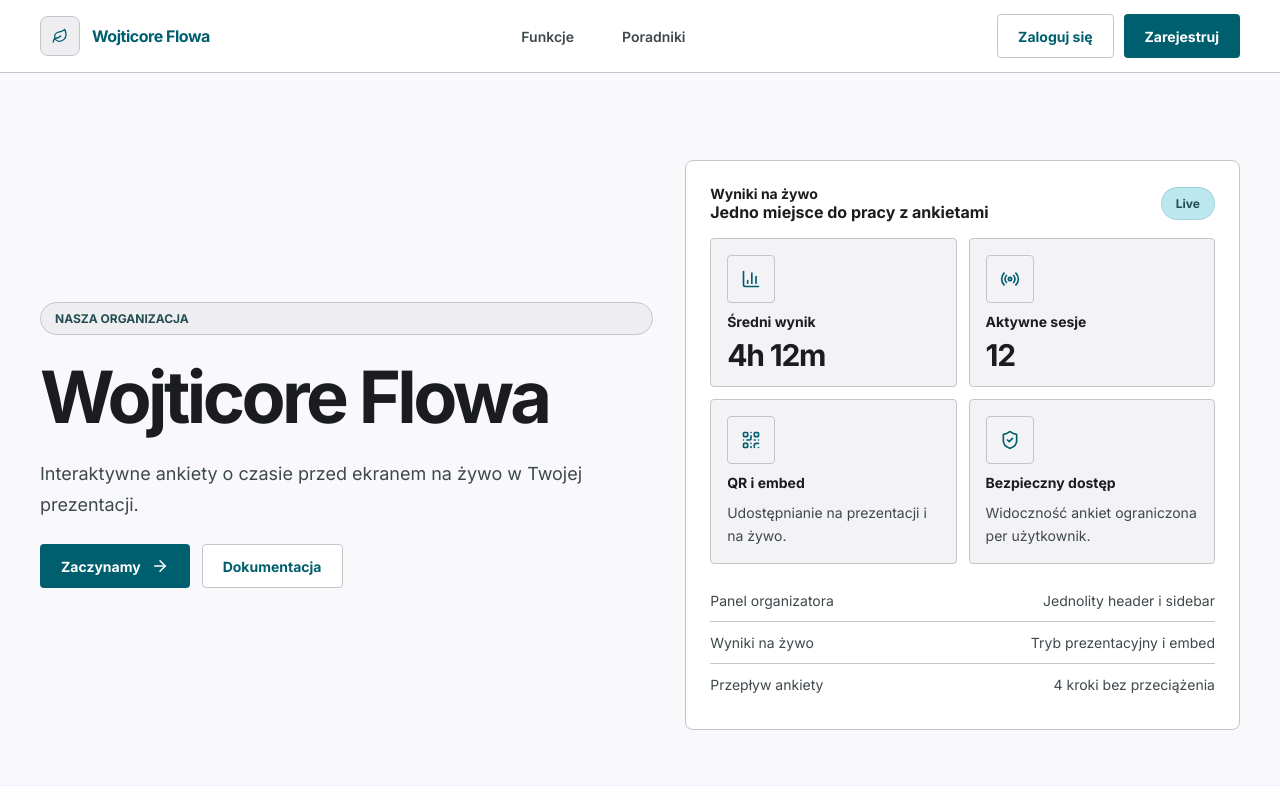
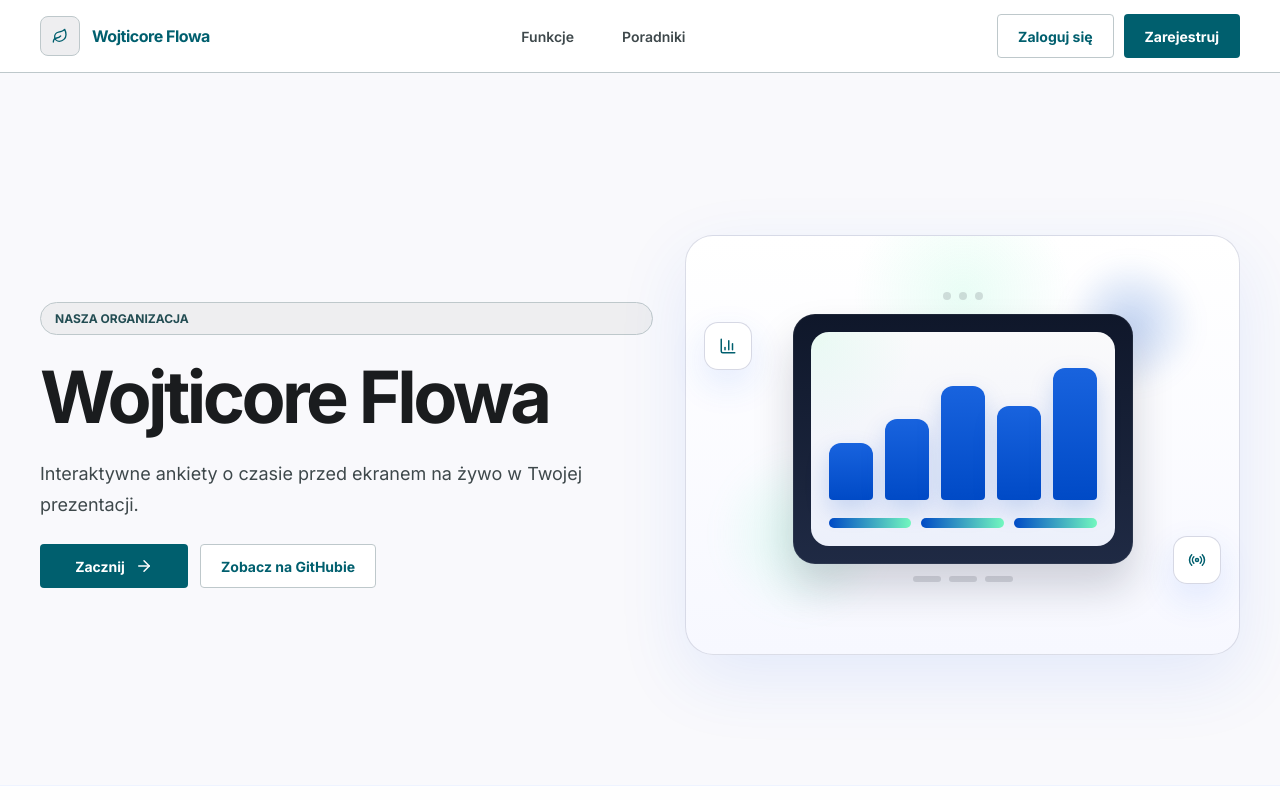
Before and after one commit to wmatewski/flowa, a Next.js app: page / in a window 1280 px wide. Shown: the top 800 px of the page. Built offline with nearby package versions, Linux system fonts and the light colour scheme; no server answers.

Commit message:
feat: update live session page with enhanced iframe code and new visual components

```diff
--- a/src/app/globals.css
+++ b/src/app/globals.css
@@ -407,34 +407,151 @@ input[type="number"] {
   flex-wrap: wrap;
 }
 
-.wf-hero-media {
+.wf-hero-primary-link {
+  min-width: 148px;
+}
+
+.wf-hero-visual {
+  display: grid;
+  place-items: center;
+}
+
+.wf-hero-visual-card {
   position: relative;
-  overflow: hidden;
-  border-radius: var(--radius-lg);
-  box-shadow: var(--shadow-md);
+  width: 100%;
   min-height: 420px;
-  background: #0f1722;
-}
-
-.wf-hero-media img {
-  width: 100%;
-  height: 100%;
-  object-fit: cover;
-  opacity: 0.92;
-}
-
-.wf-hero-overlay {
+  padding: 34px;
+  border-radius: 28px;
+  background:
+    radial-gradient(circle at 50% 14%, rgba(108, 248, 187, 0.14), transparent 24%),
+    linear-gradient(180deg, #ffffff 0%, #f7f8ff 100%);
+  border: 1px solid rgba(195, 198, 215, 0.6);
+  box-shadow: 0 24px 70px rgba(37, 99, 235, 0.1);
+}
+
+.wf-hero-visual-accent {
   position: absolute;
-  left: 24px;
-  right: 24px;
-  bottom: 24px;
-  background: rgba(255, 255, 255, 0.88);
-  backdrop-filter: blur(12px);
-  padding: 16px 18px;
-  border-radius: 16px;
+  inset: auto;
+  border-radius: 999px;
+  background: radial-gradient(circle, rgba(0, 74, 198, 0.24), rgba(0, 74, 198, 0) 70%);
+  filter: blur(10px);
+}
+
+.wf-hero-visual-accent-top {
+  top: 22px;
+  right: 42px;
+  width: 132px;
+  height: 132px;
+}
+
+.wf-hero-visual-accent-bottom {
+  left: 26px;
+  bottom: 30px;
+  width: 180px;
+  height: 180px;
+  background: radial-gradient(circle, rgba(108, 248, 187, 0.18), rgba(108, 248, 187, 0) 68%);
+}
+
+.wf-hero-visual-monitor {
+  position: relative;
+  z-index: 1;
+  width: min(100%, 340px);
+  margin: 22px auto 0;
+}
+
+.wf-hero-visual-monitor-topbar {
+  display: flex;
+  gap: 8px;
+  justify-content: center;
+  margin-bottom: 14px;
+}
+
+.wf-hero-visual-monitor-topbar span {
+  width: 8px;
+  height: 8px;
+  border-radius: 999px;
+  background: rgba(67, 70, 85, 0.18);
+}
+
+.wf-hero-visual-monitor-screen {
+  padding: 18px;
+  border-radius: 22px;
+  background: linear-gradient(180deg, #0f172a 0%, #1f2a44 100%);
+  box-shadow: inset 0 0 0 1px rgba(255, 255, 255, 0.06), 0 24px 40px rgba(15, 23, 42, 0.18);
+}
+
+.wf-hero-visual-chart {
+  display: grid;
+  gap: 18px;
+  padding: 18px;
+  border-radius: 18px;
+  background:
+    radial-gradient(circle at top left, rgba(108, 248, 187, 0.12), transparent 28%),
+    linear-gradient(180deg, rgba(255, 255, 255, 0.98), rgba(241, 245, 255, 0.98));
+}
+
+.wf-hero-visual-bars {
+  display: grid;
+  grid-template-columns: repeat(5, minmax(0, 1fr));
+  align-items: end;
+  gap: 12px;
+  min-height: 150px;
+}
+
+.wf-hero-visual-bars span {
+  border-radius: 12px 12px 4px 4px;
+  background: linear-gradient(180deg, rgba(0, 83, 219, 0.9), rgba(0, 74, 198, 1));
+  box-shadow: 0 10px 24px rgba(0, 74, 198, 0.18);
+}
+
+.wf-hero-visual-rings {
   display: flex;
   justify-content: space-between;
-  align-items: center;
+  gap: 10px;
+}
+
+.wf-hero-visual-ring {
+  flex: 1;
+  height: 10px;
+  border-radius: 999px;
+  background: linear-gradient(90deg, rgba(0, 74, 198, 1), rgba(108, 248, 187, 0.95));
+}
+
+.wf-hero-visual-dock {
+  display: flex;
+  justify-content: center;
+  gap: 8px;
+  margin-top: 12px;
+}
+
+.wf-hero-visual-dock span {
+  width: 28px;
+  height: 6px;
+  border-radius: 999px;
+  background: rgba(67, 70, 85, 0.18);
+}
+
+.wf-hero-visual-floating {
+  position: absolute;
+  width: 48px;
+  height: 48px;
+  display: grid;
+  place-items: center;
+  border-radius: 14px;
+  background: rgba(255, 255, 255, 0.96);
+  border: 1px solid rgba(195, 198, 215, 0.68);
+  box-shadow: 0 14px 36px rgba(37, 99, 235, 0.12);
+  color: var(--primary);
+}
+
+.wf-hero-visual-floating-left {
+  top: 86px;
+  left: 18px;
+}
+
+.wf-hero-visual-floating-right {
+  right: 18px;
+  bottom: 70px;
 }
 
 .wf-feature-section {
--- a/src/app/live/[sessionId]/page.tsx
+++ b/src/app/live/[sessionId]/page.tsx
@@ -13,6 +13,7 @@ import { getAuthenticatedAdmin } from "@/lib/admin-auth";
 import { getLiveSessionDataForAccess } from "@/lib/data";
 import { publicEnv } from "@/lib/env/public";
 import { formatMinutes } from "@/lib/format";
+import { escapeHtmlAttribute } from "@/lib/html";
 import { buildSessionPublicUrl, buildSessionShortPath } from "@/lib/public-session";
 
 const QR_CODE_SIZE_DEFAULT = 352;
@@ -60,7 +61,9 @@ export default async function LiveSessionPage({
     ),
   );
   const participantCount = data.overview?.participant_count ?? data.entries.length;
-  const iframeCode = `<iframe src="${liveUrl}?embed=1" title="${data.session.name} - widok na żywo" width="1280" height="720" style="border:0;width:100%;height:100%"></iframe>`;
+  const embedUrl = new URL(liveUrl);
+  embedUrl.searchParams.set("embed", "1");
+  const iframeCode = `<iframe src="${escapeHtmlAttribute(embedUrl.toString())}" title="${escapeHtmlAttribute(`${data.session.name} - widok na żywo`)}" width="1280" height="720" style="border:0;width:100%;height:100%"></iframe>`;
 
   return (
     <main className={`wf-live-page${embed ? " is-embed" : ""}`}>
--- a/src/app/page.tsx
+++ b/src/app/page.tsx
@@ -4,12 +4,11 @@ import {
   Code2,
   Leaf,
   Presentation,
-  QrCode,
   Radio,
-  ShieldCheck,
 } from "lucide-react";
 import Link from "next/link";
 import { auth } from "@clerk/nextjs/server";
+import { Button } from "@/components/ui/button";
 
 export default async function HomePage() {
   const { userId } = await auth();
@@ -68,74 +67,55 @@ export default async function HomePage() {
               Interaktywne ankiety o czasie przed ekranem na żywo w Twojej prezentacji.
             </p>
             <div className="wf-hero-actions">
-              {isSignedIn ? (
-                <Link className="wf-btn wf-btn-primary" href="/admin">
-                  Dashboard
-                </Link>
-              ) : (
-                <Link className="wf-btn wf-btn-primary" href="/auth?mode=register">
-                  Zaczynamy
+              <Button asChild className="wf-hero-primary-link">
+                <Link href={isSignedIn ? "/admin" : "/auth?mode=register"}>
+                  {isSignedIn ? "Dashboard" : "Zacznij"}
                   <ArrowRight size={18} />
                 </Link>
-              )}
-              <Link className="wf-btn wf-btn-secondary" href="/guides">
-                Dokumentacja
-              </Link>
+              </Button>
+              <a className="wf-btn wf-btn-secondary" href="https://github.com" rel="noreferrer" target="_blank">
+                Zobacz na GitHubie
+              </a>
             </div>
           </div>
 
-          <div className="wf-hero-preview">
-            <div className="wf-hero-preview-header">
-              <div>
-                <div className="wf-small-label">Wyniki na żywo</div>
-                <div className="wf-admin-org-name">Jedno miejsce do pracy z ankietami</div>
+          <div className="wf-hero-visual">
+            <div className="wf-hero-visual-card">
+              <div className="wf-hero-visual-accent wf-hero-visual-accent-top" />
+              <div className="wf-hero-visual-accent wf-hero-visual-accent-bottom" />
+              <div className="wf-hero-visual-monitor">
+                <div className="wf-hero-visual-monitor-topbar">
+                  <span />
+                  <span />
+                  <span />
                 </div>
-              <div className="wf-pill wf-pill-soft">Live</div>
+                <div className="wf-hero-visual-monitor-screen">
+                  <div className="wf-hero-visual-chart">
+                    <div className="wf-hero-visual-bars">
+                      <span style={{ height: "38%" }} />
+                      <span style={{ height: "54%" }} />
+                      <span style={{ height: "76%" }} />
+                      <span style={{ height: "63%" }} />
+                      <span style={{ height: "88%" }} />
                     </div>
-
-            <div className="wf-hero-preview-grid">
-              <article className="wf-hero-preview-card">
-                <div className="wf-feature-icon">
-                  <ChartColumn size={20} />
+                    <div className="wf-hero-visual-rings">
+                      <div className="wf-hero-visual-ring" />
+                      <div className="wf-hero-visual-ring" />
+                      <div className="wf-hero-visual-ring" />
                     </div>
-                <div className="wf-small-label">Średni wynik</div>
-                <div className="wf-hero-preview-value">4h 12m</div>
-              </article>
-              <article className="wf-hero-preview-card">
-                <div className="wf-feature-icon">
-                  <Radio size={20} />
                   </div>
-                <div className="wf-small-label">Aktywne sesje</div>
-                <div className="wf-hero-preview-value">12</div>
-              </article>
-              <article className="wf-hero-preview-card">
-                <div className="wf-feature-icon">
-                  <QrCode size={20} />
                 </div>
-                <div className="wf-small-label">QR i embed</div>
-                <div className="wf-table-muted">Udostępnianie na prezentacji i na żywo.</div>
-              </article>
-              <article className="wf-hero-preview-card">
-                <div className="wf-feature-icon">
-                  <ShieldCheck size={20} />
+                <div className="wf-hero-visual-dock">
+                  <span />
+                  <span />
+                  <span />
                 </div>
-                <div className="wf-small-label">Bezpieczny dostęp</div>
-                <div className="wf-table-muted">Widoczność ankiet ograniczona per użytkownik.</div>
-              </article>
               </div>
-
-            <div className="wf-hero-preview-list">
-              <div className="wf-hero-preview-row">
-                <span>Panel organizatora</span>
-                <span>Jednolity header i sidebar</span>
+              <div className="wf-hero-visual-floating wf-hero-visual-floating-left">
+                <ChartColumn size={18} />
               </div>
-              <div className="wf-hero-preview-row">
-                <span>Wyniki na żywo</span>
-                <span>Tryb prezentacyjny i embed</span>
-              </div>
-              <div className="wf-hero-preview-row">
-                <span>Przepływ ankiety</span>
-                <span>4 kroki bez przeciążenia</span>
+              <div className="wf-hero-visual-floating wf-hero-visual-floating-right">
+                <Radio size={18} />
               </div>
             </div>
           </div>
```
Lines whose indentation alone changed are shown as unchanged.
